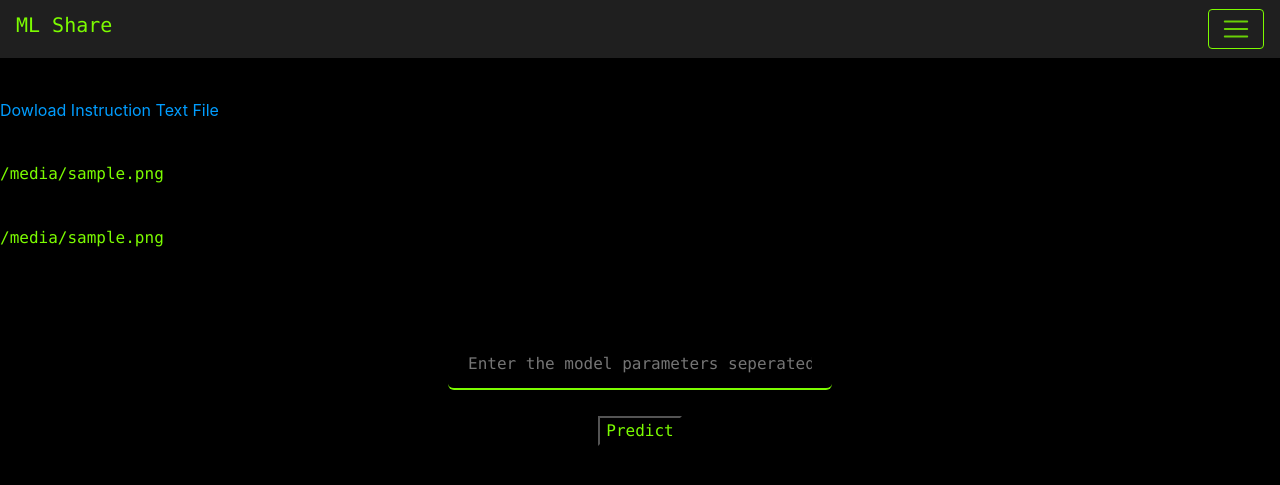
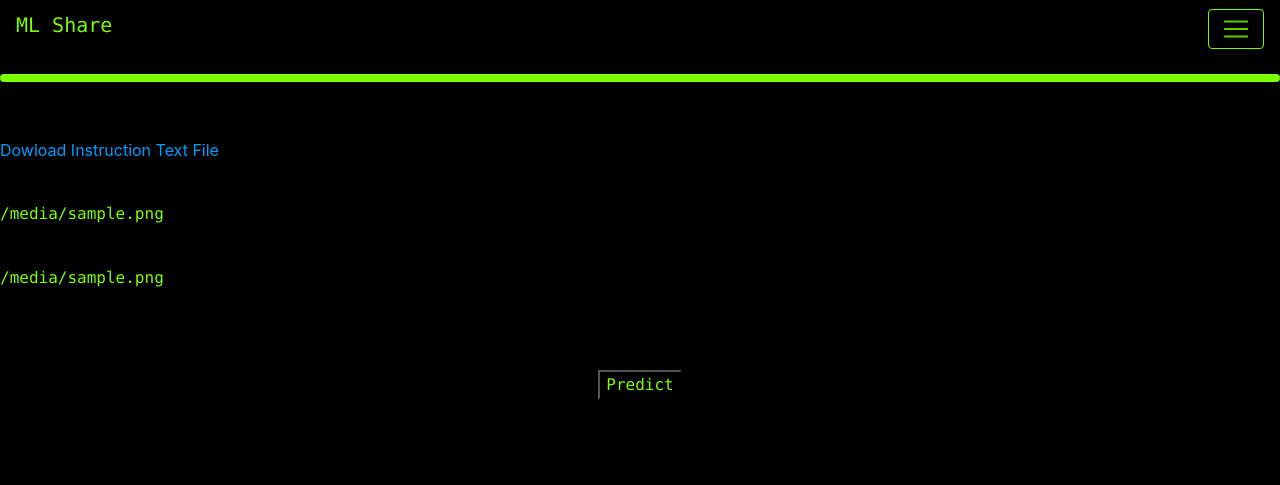
Before and after one commit to AliAlShah/ML-ModelShare, a Flask app: template templates/viewmodel.html in a window 1280 px wide. Shown: the top 485 px of the page. Run offline with Flask 2, Linux system fonts and the light colour scheme; the template is opened without the code that fills it: most values are stand-ins (such as "Sample title", 1, 10 or a date in 2020).

Commit message:
Modified Database and much more
Made website look much cooler
Modified database
added input box to specify parameters for model
made user input each parameter in its own input box
adjusted method for predicting results to suite new model viewing page

```diff
--- a/app.py
+++ b/app.py
@@ -21,14 +21,18 @@ class models(db.Model):
     instructions = db.Column(db.LargeBinary)
     isround = db.Column(db.String(50))
     dictionary = db.Column(db.LargeBinary)
+    parameterorder = db.Column(db.String(50))
+    numberofparameters = db.Column(db.Integer())
 
-    def __init__(self, filename, filedescription, data, instructions, isround, dictionary):
+    def __init__(self, filename, filedescription, data, instructions, isround, dictionary, parameterorder, numberofparameters):
         self.filename = filename
         self.filedescription = filedescription
         self.data = data
         self.instructions = instructions
         self.isround = isround
         self.dictionary = dictionary
+        self.parameterorder = parameterorder
+        self.numberofparameters = numberofparameters
 
 @app.route("/", methods=["POST", "GET"])
 def home():
@@ -40,12 +44,15 @@ def home():
         instructions = request.files["minstruct"]
         isround = request.form["mround"]
         dictionary = request.files["mdictionary"]
+        parameterorder = request.form["mparameterorder"]
 
         instructionsfilename = instructions.filename
         new_instruct = instructionsfilename.split(".")
 
         dictionaryfilename = dictionary.filename
         new_dictionary = dictionaryfilename.split(".")
+
+        nparameters = len(parameterorder.split(","))
 
         filename = data.filename
         new_data = filename.split(".")
@@ -56,7 +63,15 @@ def home():
                     if models.query.filter_by(filename=name).count() > 0:
                         flash("This name has already been used!", "warning")
                     else:
-                        model = models(filename=name, filedescription=description, data=data.read(), instructions=instructions.read(), isround=isround, dictionary=dictionary.read())
+                        model = models(
+                            filename=name,
+                             filedescription=description,
+                              data=data.read(),
+                               instructions=instructions.read(),
+                                isround=isround,
+                                 dictionary=dictionary.read(),
+                                  parameterorder=parameterorder,
+                                   numberofparameters=nparameters)
                         db.session.add(model)
                         db.session.commit()
                         return redirect(url_for("view_model", name=name))
@@ -88,18 +103,20 @@ def view_model(name):
     for n in new_lines:
         my_dict[n[0]] = int(n[1])
 
-    print(my_dict)
 
     if request.method == "POST":
-        parameters = request.form["parameters"]
-        parameters = parameters.split(",")
+        inputvalue = []
+        for i in range(mymodel.numberofparameters):
+            form_name = f"{str(i)},"
+            inputvalue.append(request.form[form_name])
+
         should_predict = True
 
-        for i in range(0, len(parameters)):
+        for i in range(0, len(inputvalue)):
             try:
-                parameters[i] = int(parameters[i])
+                inputvalue[i] = int(inputvalue[i])
             except:
-                parameters[i] = my_dict[parameters[i]]
+                inputvalue[i] = my_dict[inputvalue[i]]
 
 
 
@@ -110,7 +127,7 @@ def view_model(name):
         print(should_predict)
         if should_predict ==  True:
             try:
-                prediction = m.predict([parameters])
+                prediction = m.predict([inputvalue])
             except:
                 flash("Could not predict value, uploaded model may be corupt or you may have missed a parameter")
 
@@ -119,7 +136,7 @@ def view_model(name):
 
             flash(f"Prediction: {str(prediction)}")
 
-    return render_template("viewmodel.html", model=mymodel)
+    return render_template("viewmodel.html", model=mymodel, parameters=mymodel.parameterorder.split(","), l=mymodel.numberofparameters)
 
 @app.route("/search", methods=["POST", "GET"])
 def search():
--- a/static/styles/style.css
+++ b/static/styles/style.css
@@ -52,7 +52,6 @@ h4 {
 h5 {
     color: lawngreen;
     font-family: "Lucida Console", "Courier New", "monospace";
-
 }
 h8 {
     color: lawngreen;
@@ -67,3 +66,8 @@ label {
 a {
     color: rgb(0, 157, 255);
 }
+
+hr.rounded {
+    border-top: 8px solid lawngreen;
+    width: 100%;
+  }
--- a/templates/base.html
+++ b/templates/base.html
@@ -6,8 +6,8 @@
 </head>
 <link rel="stylesheet" href="/static/styles/style.css"/>
     <body style="background-color:black;">
-      <nav class="navbar navbar-dark ", style="background-color: #1f1f1f">
-        <a class="navbar-brand" href="/"><h5>ML Share</h2></a>
+      <nav class="navbar navbar-dark ", style="background-color: black">
+        <a class="navbar-brand" href="/"><h5>ML Share</h5></a>
         <button class="navbar-toggler ml-auto custom-toggler" type="button" data-toggle="collapse" data-target="#navbarNav" aria-controls="navbarNav" aria-expanded="false" aria-label="Toggle navigation">
           <span class="navbar-toggler-icon"></span>
         </button>
@@ -26,6 +26,7 @@
           </ul>
         </div>
       </nav>
+      <hr class="rounded">
 
 
         {% block content %}
--- a/templates/index.html
+++ b/templates/index.html
@@ -13,14 +13,17 @@
 <link rel="stylesheet" href="/static/styles/style.css"/>
 </head>
 
+
 <p>&ensp;</p>
 
 
 <fieldset>
     <h4>Upload Model</h4>
+    <p>&ensp;</p>
     <form action="#" method="post", style="text-align: center;", enctype="multipart/form-data">
         <p><input type="text", name="mname", placeholder="Model Name*", required/></p>
         <p><input type="text", name="mdescription", placeholder="Model Description*", size="90", required/></p>
+        <p><input type="text", name="mparameterorder", placeholder="Model Parameters seperated by commas withought spaces in order they should be inputed*", required/></p>
         <label for="mround">Round Model Prediction?</label>
         <p><input type="checkbox", name="mround"></p>
         <label>Upload Model Pickle File*</label>
--- a/templates/view.html
+++ b/templates/view.html
@@ -6,6 +6,7 @@
         <p>Name: {{item.filename}}</p>
         <p>Description: {{item.filedescription}}</p>
         <p>Round: {{item.isround}}</p>
+        <p>N: {{item.numberofparameters}}</p>
         <p>&ensp;</p>
     {% endfor %}
 {% endblock %}
--- a/templates/viewmodel.html
+++ b/templates/viewmodel.html
@@ -17,8 +17,13 @@
     <p>&ensp;</p>
 
     <form action="#" method="post", style="text-align: center;">
-        <p><input type="text", name="parameters", placeholder="Enter the model parameters seperated by commas withought any spaces", size="150", required /></p>
+        <ol>
 
+            {% for i in range(0, l) %}
+                <p><input type="text", name={{i}}, placeholder={{parameters[i]}}, size="150", required/></p>
+
+            {% endfor %}
+        </ol>
         <p><input type="submit" value="Predict"/></p>
     </form>
     <p>&ensp;</p>
```
Also changed, not shown: migrations/versions/a86d76e5acd8_nparameters_migration.py (added, +30 -0 lines), models.sqlite3.
